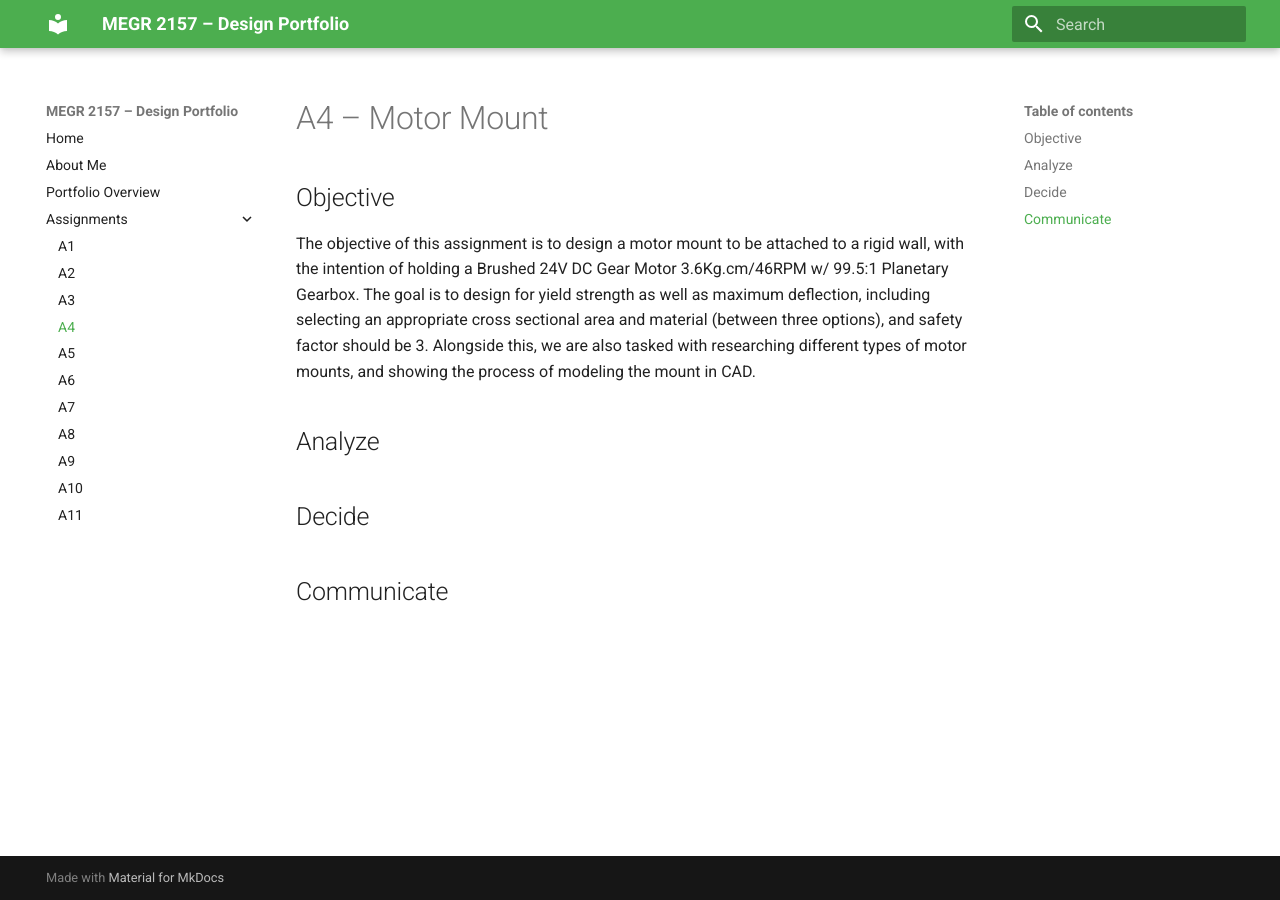
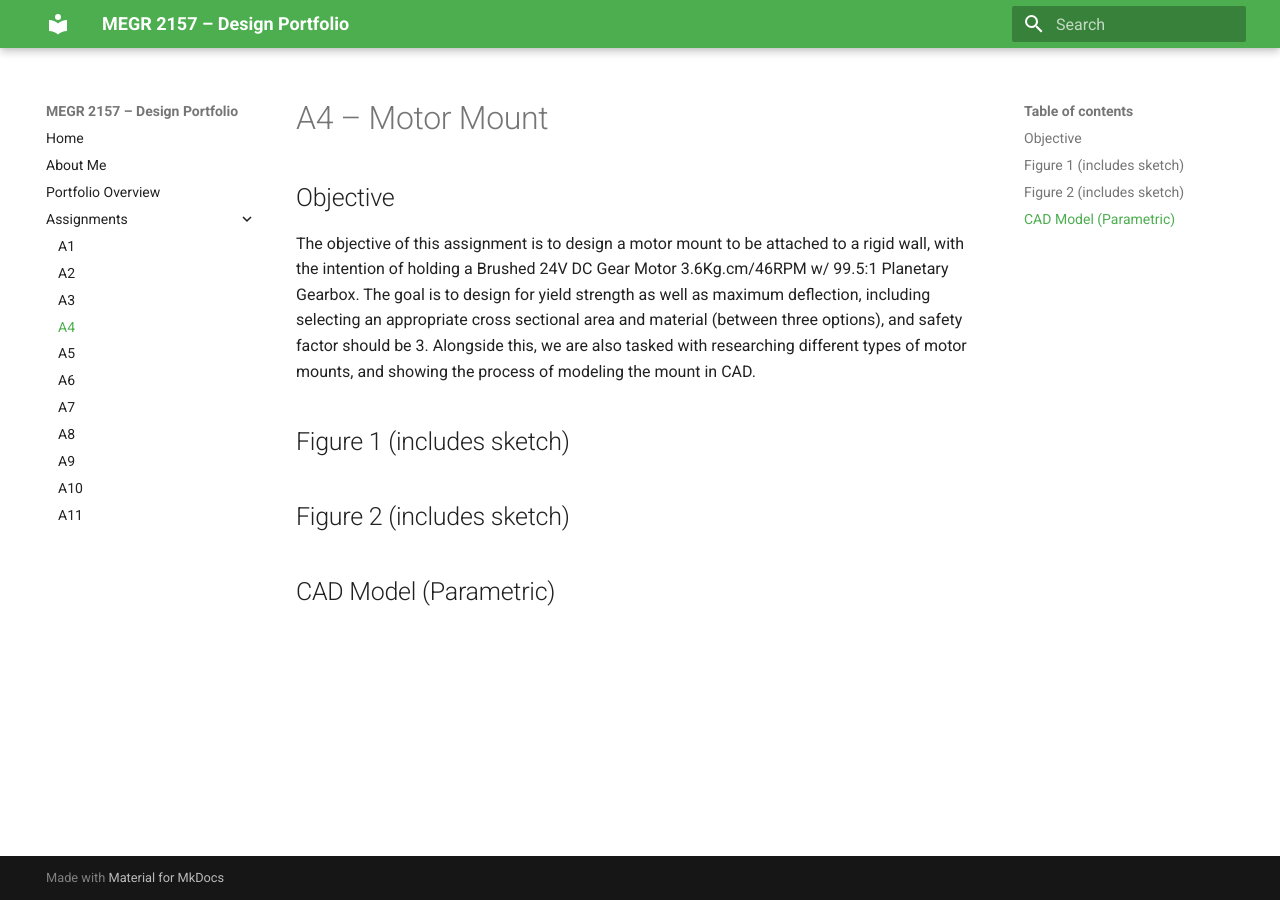
Before and after one commit to apaciore/megr2156-portfolio, an MkDocs documentation site: the page built from docs/assignments/A04/index.md, in a window 1280 px wide. Built offline with MkDocs 1.6.1 and Material for MkDocs 9.7.7, drawn with Linux system fonts in a browser that asks for light colours.

Commit message:
Update section headers and add figure references

```diff
--- a/docs/assignments/A04/index.md
+++ b/docs/assignments/A04/index.md
@@ -4,10 +4,10 @@
 
 The objective of this assignment is to design a motor mount to be attached to a rigid wall, with the intention of holding a Brushed 24V DC Gear Motor 3.6Kg.cm/46RPM w/ 99.5:1 Planetary Gearbox. The goal is to design for yield strength as well as maximum deflection, including selecting an appropriate cross sectional area and material (between three options), and safety factor should be 3. Alongside this, we are also tasked with researching different types of motor mounts, and showing the process of modeling the mount in CAD.
 
-## Analyze
+## Figure 1 (includes sketch)
 
 
-## Decide
+## Figure 2 (includes sketch)
 
 
-## Communicate
+## CAD Model (Parametric)
```
